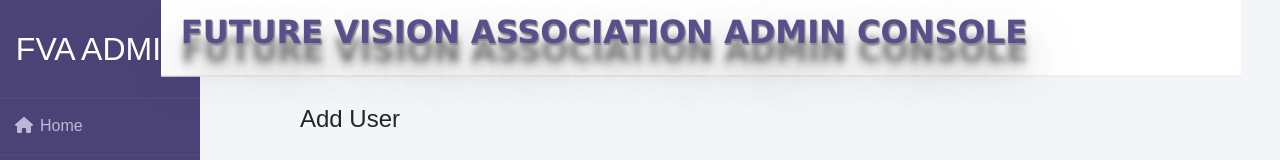
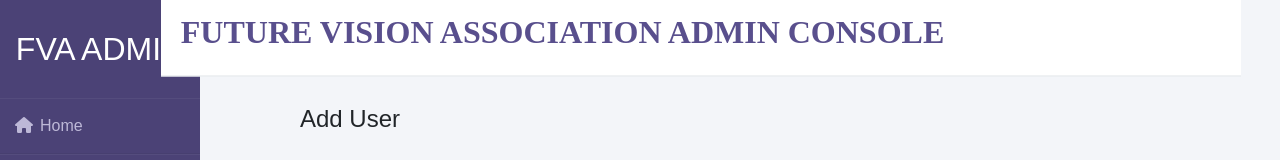
Before and after one commit to mouadkerdoud/fva_admin_console, a React (Create React App) app: page /AddUser in a window 1280 px wide. Shown: the top 160 px of the page. Built offline with nearby package versions, Linux system fonts and the light colour scheme; the HTML template or start-up script is replaced by a standard one.

Commit message:
modify header association

```diff
--- a/src/components/layout/Sidebar.css
+++ b/src/components/layout/Sidebar.css
@@ -19,10 +19,11 @@
 }
 
   /* Style for Header */
+  @import url('https://fonts.googleapis.com/css2?family=Dancing+Script:wght@700&display=swap');
   .text {
     position: relative;
     right: 36.2rem;
-
+    font-family: 'Dancing Script', cursive !important;
     top: 2rem;
     color: #594f8d !important;
     transform: translate(50%,-50%);
@@ -30,14 +31,7 @@
     font-family: verdana;
     font-size: 2em;
     font-weight: 700;
-    text-shadow: 1px 1px 1px #919191,
-        1px 2px 1px #919191,
-        1px 2px 1px #919191,
 
-        1px 18px 6px rgba(16,16,16,0.4),
-    1px 22px 10px rgba(16,16,16,0.2),
-    1px 25px 35px rgba(16,16,16,0.2),
-    1px 30px 60px rgba(16,16,16,0.4);
 }
 
 /*  */
```
